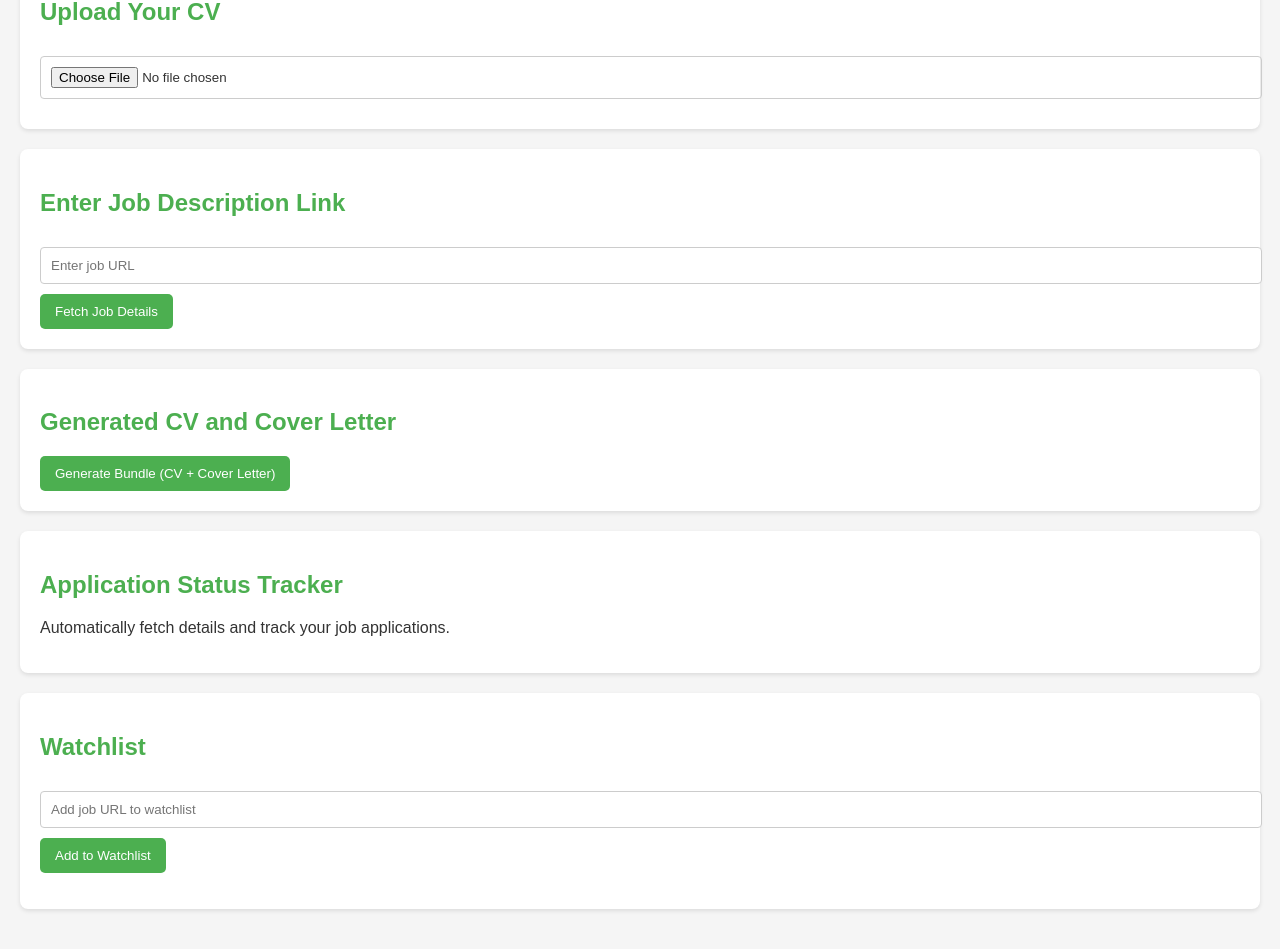
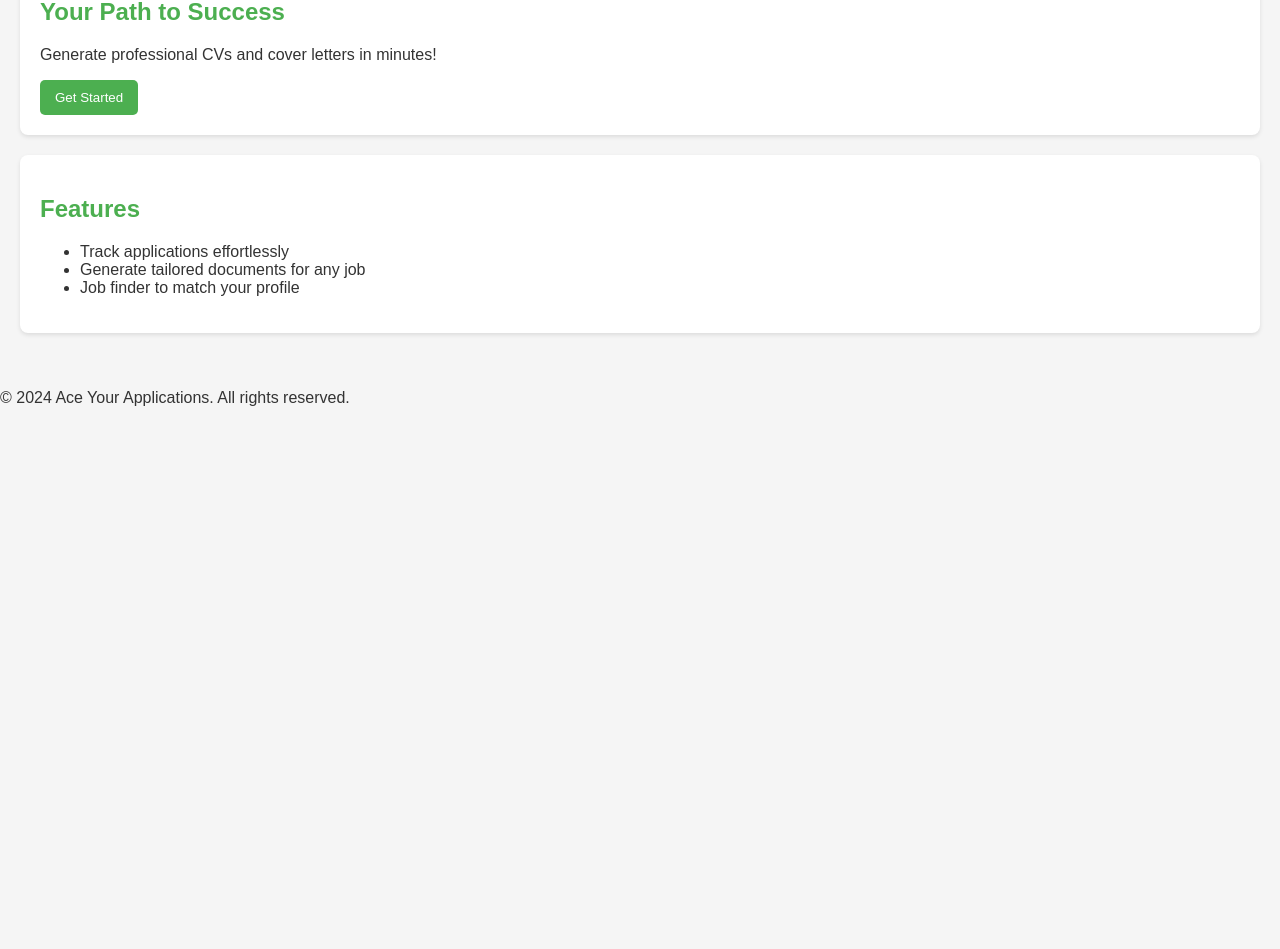
Before and after one commit to noorsalzgeber/aceyourapplications, a plain HTML site: page index.html in a window 1280 px wide. Shown: the part 174-1123 px from the top of the page. After the commit the page ends 800 px from the top, so only its background shows below. Drawn offline with Linux system fonts and the light colour scheme.

Commit message:
Update index.html
Layout Update

```diff
--- a/index.html
+++ b/index.html
@@ -3,45 +3,31 @@
 <head>
     <meta charset="UTF-8">
     <meta name="viewport" content="width=device-width, initial-scale=1.0">
-    <title>Job Application Tracker</title>
+    <title>Ace Your Applications</title>
     <link rel="stylesheet" href="styles.css">
+    <link href="https://fonts.googleapis.com/css2?family=Poppins&family=Roboto:wght@400;700&display=swap" rel="stylesheet">
 </head>
 <body>
     <header>
-        <h1>Job Application Tracker</h1>
+        <h1>Ace Your Applications</h1>
     </header>
-
     <main>
-        <section id="upload-cv">
-            <h2>Upload Your CV</h2>
-            <input type="file" id="cv-upload" accept=".pdf,.doc,.docx">
+        <section id="hero">
+            <h2>Your Path to Success</h2>
+            <p>Generate professional CVs and cover letters in minutes!</p>
+            <button class="button">Get Started</button>
         </section>
-
-        <section id="job-description">
-            <h2>Enter Job Description Link</h2>
-            <input type="url" id="job-url" placeholder="Enter job URL">
-            <button id="fetch-job-details">Fetch Job Details</button>
-        </section>
-
-        <section id="generated-cv-coverletter">
-            <h2>Generated CV and Cover Letter</h2>
-            <button id="generate-bundle">Generate Bundle (CV + Cover Letter)</button>
-            <div id="result"></div>
-        </section>
-
-        <section id="application-status">
-            <h2>Application Status Tracker</h2>
-            <p>Automatically fetch details and track your job applications.</p>
-        </section>
-
-        <section id="watchlist">
-            <h2>Watchlist</h2>
-            <input type="url" id="watchlist-url" placeholder="Add job URL to watchlist">
-            <button id="add-watchlist">Add to Watchlist</button>
-            <ul id="watchlist-items"></ul>
+        <section id="features">
+            <h2>Features</h2>
+            <ul>
+                <li>Track applications effortlessly</li>
+                <li>Generate tailored documents for any job</li>
+                <li>Job finder to match your profile</li>
+            </ul>
         </section>
     </main>
-
-    <script src="script.js"></script>
+    <footer>
+        <p>&copy; 2024 Ace Your Applications. All rights reserved.</p>
+    </footer>
 </body>
 </html>
```
